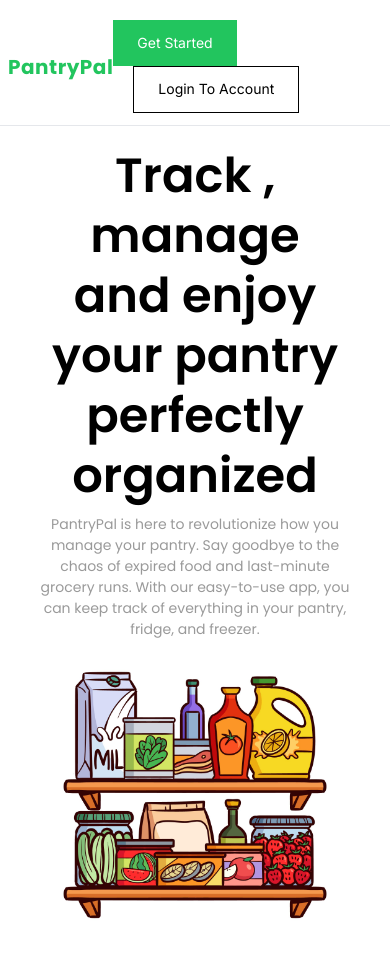
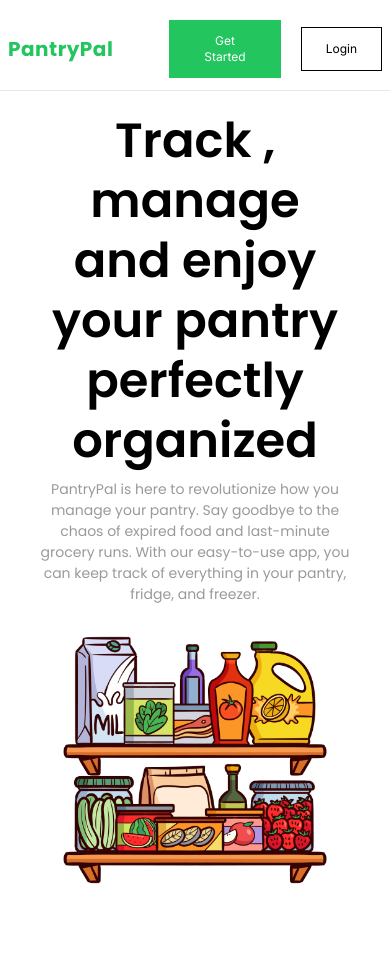
Before and after one commit to Selasie5/AI-Based-Pantry-Tracker, a Next.js app: page / in a window 390 px wide. Shown: the top 958 px of the page. Built offline with nearby package versions, Linux system fonts and the light colour scheme; no server answers.

Commit message:
Enhance mobile responsiveness of landing page

```diff
--- a/src/app/components/auth/AuthProvider.tsx
+++ b/context/auth/AuthProvider.tsx
@@ -1,6 +1,6 @@
 "use client"
 import React, { createContext, useContext, useEffect, useState } from 'react';
-import { auth } from '../../../config/firebase';
+import { auth } from '../../src/config/firebase';
 import { onAuthStateChanged, User } from 'firebase/auth';
 
 type AuthContextType = {
--- a/src/app/dashboard/page.tsx
+++ b/src/app/dashboard/page.tsx
@@ -2,7 +2,7 @@
 import React, { useState } from 'react';
 import Header from '../components/Header';
 import PantryList from '../components/dasboard/PantryList';
-import { useAuth } from '../components/auth/AuthProvider';
+import { useAuth } from '../../../context/auth/AuthProvider';
 
 const Page = () => {
   const time = new Date();
--- a/src/app/layout.tsx
+++ b/src/app/layout.tsx
@@ -2,7 +2,7 @@
 import { Analytics } from "@vercel/analytics/react"
 import { Inter } from "next/font/google";
 import "./globals.css";
-import {AuthProvider} from "./components/auth/AuthProvider";
+import {AuthProvider} from "../../context/auth/AuthProvider";
 const inter = Inter({ subsets: ["latin"] });
 
 export const metadata: Metadata = {
--- a/src/app/page.tsx
+++ b/src/app/page.tsx
@@ -7,7 +7,7 @@
 export default function Home() {
   return (
     <main className="py-2">
-      <header className="flex justify-between items-center py-3 px-2 md:px-10">
+      <header className="flex justify-center md:justify-between items-center gap-14 py-3 px-2 md:px-10">
          <motion.div
          initial={{
           opacity: 0
@@ -21,7 +21,7 @@
          >
           <h4 className="font-Poppins font-bold text-green-500 text-xl tracking-wide">PantryPal</h4>
          </motion.div>
-         <div className="space-x-5">
+         <div className="flex justify-center items-center gap-5">
           <motion.button
           initial={{
             opacity: 0
@@ -32,7 +32,7 @@
            transition={{
             duration: 0.3
            }}
-           className="bg-green-500 text-white text-sm font-Manrope rounded-md px-6 py-[0.8rem]">
+           className="bg-green-500 text-white  text-xs md:text-sm font-Manrope rounded-md px-6 py-[0.8rem]">
             <Link href="/auth/signup">
             Get Started
             </Link>
@@ -47,9 +47,9 @@
            transition={{
             duration: 0.5
            }}
-          className="border-[1.5px] border-black text-black text-sm font-Manrope rounded-md px-6 py-[0.8rem]">
+          className="border-[1.5px] border-black text-black text-xs md:text-sm font-Manrope rounded-md px-6 py-[0.8rem]">
             <Link href="/auth/login">
-            Login To Account
+            Login
             </Link>
           </motion.button>
          </div>
```
